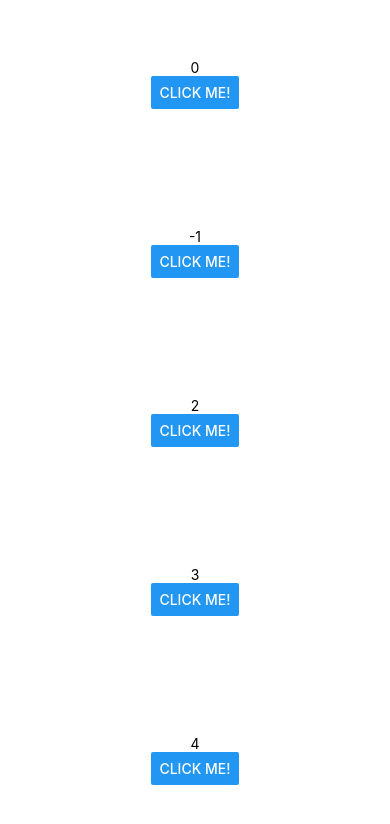
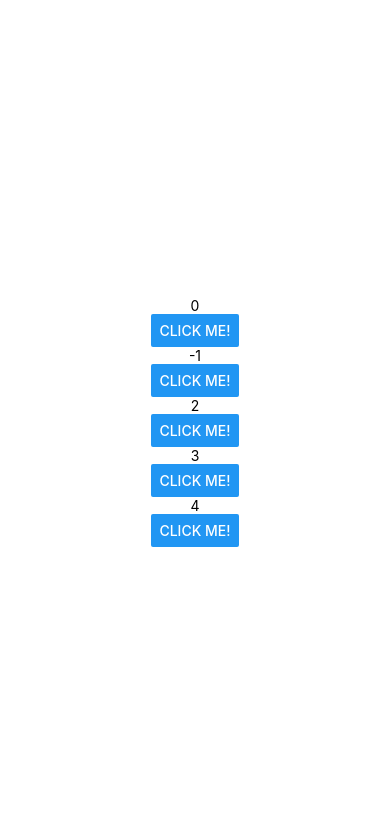
Before and after one commit to rjsduf0503/realCoding_team10_210531, a React Native app: screen / in a window 390 px wide. Shown: the top 824 px of the page. Built offline with nearby package versions, Linux system fonts and the light colour scheme.

Commit message:
11. change style

```diff
--- a/App.js
+++ b/App.js
@@ -24,7 +24,7 @@ class CounterButton extends React.Component {
       });
     }
     return (
-      <View style={styles.container}>
+      <View style={styles.buttonContainer}>
         <Text>{this.state.counter}</Text>
         <Button title={'click me!'} onPress={clickHandler}/>
       </View>
@@ -53,4 +53,8 @@ const styles = StyleSheet.create({
     alignItems: 'center',
     justifyContent: 'center',
   },
+  buttonContainer : {
+    alignItems: 'center',
+    width: 300,
+  }
 });
```
